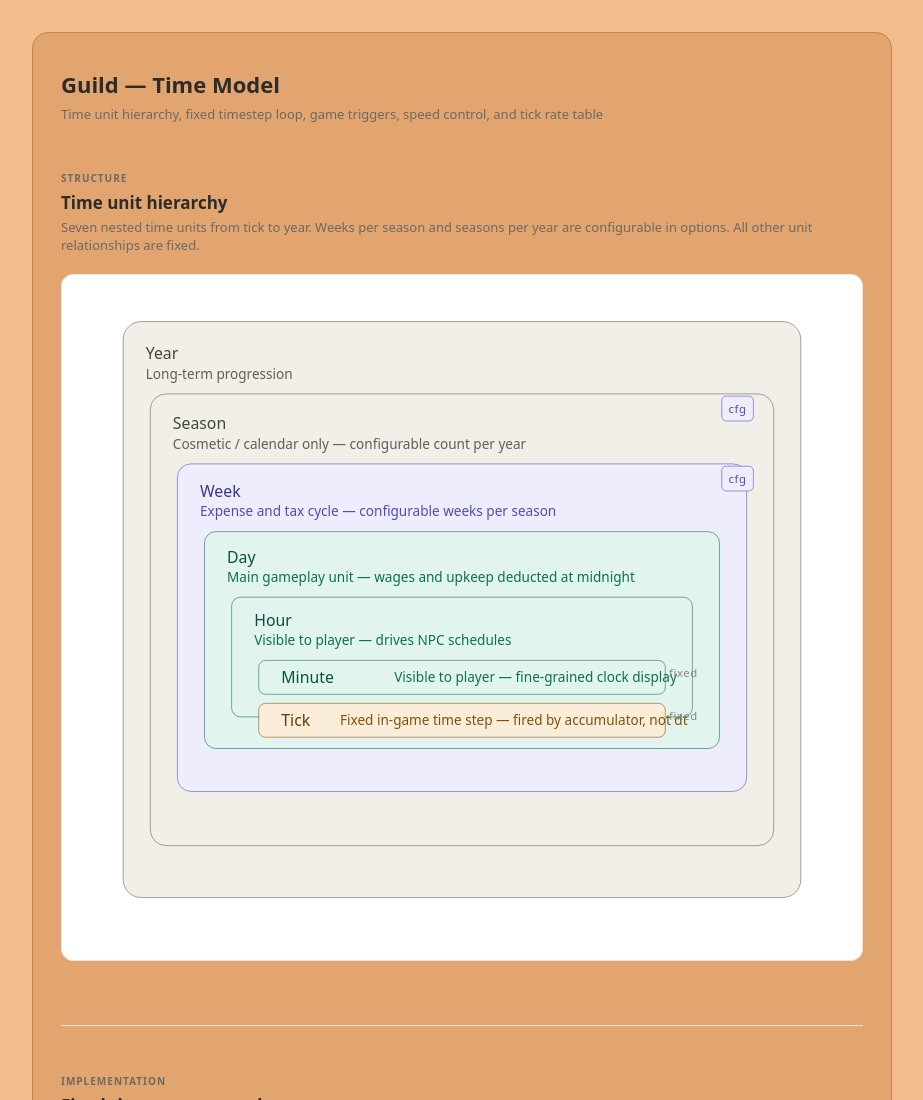
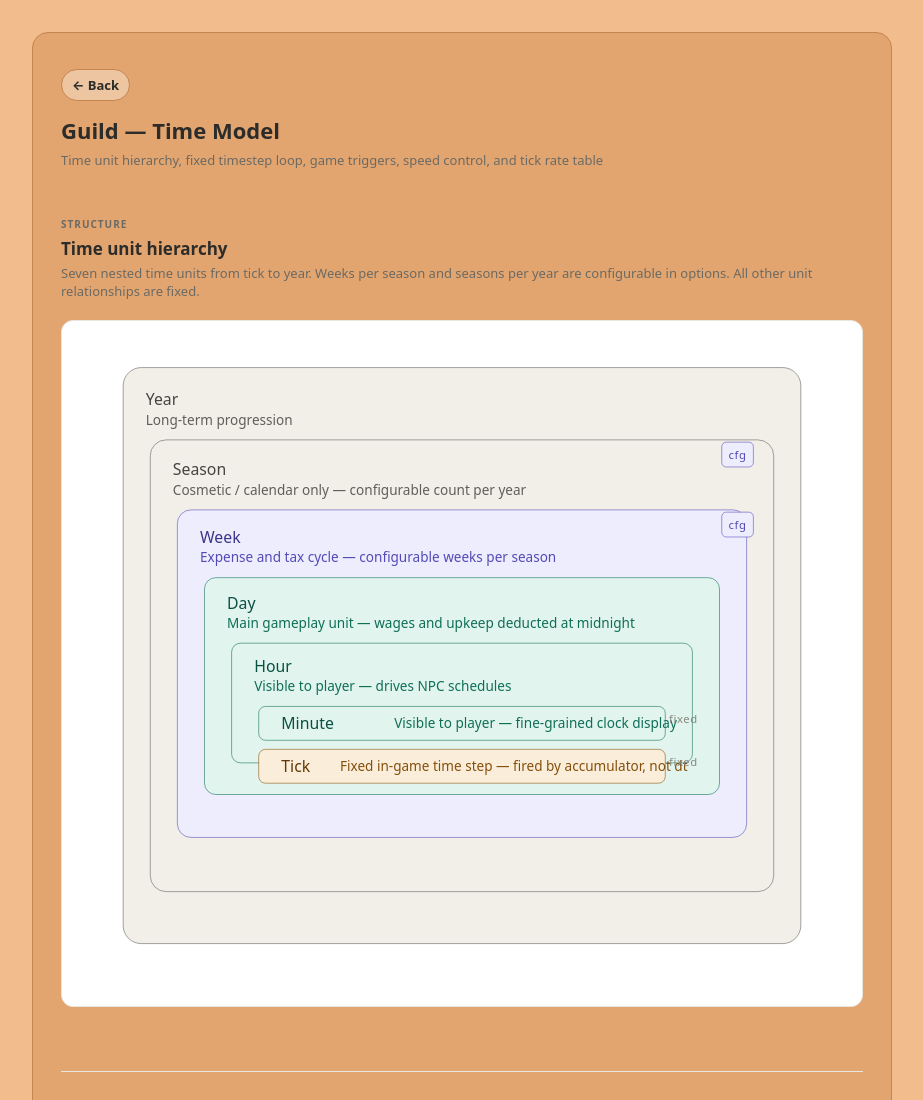
Before and after one commit to bigdogco/guilds-of-the-crown, a plain HTML site: page design/guild_time_model.html in a window 1280 px wide. Shown: the top 1100 px of the page, without its empty margins (178-1101 px from the left). Drawn offline with Linux system fonts and the light colour scheme.

Commit message:
+ back button

```diff
--- a/assets/theme.css
+++ b/assets/theme.css
@@ -20,3 +20,21 @@ body {
 
 a { color: var(--link); }
 a:hover { text-decoration: underline; }
+
+.back-link {
+  display: inline-block;
+  margin: 0 0 14px 0;
+  padding: 6px 10px;
+  border: 1px solid var(--border);
+  border-radius: 999px;
+  background: rgba(255, 255, 255, 0.35);
+  color: var(--text);
+  text-decoration: none;
+  font-size: 13px;
+  font-weight: 650;
+}
+
+.back-link:hover {
+  background: rgba(255, 255, 255, 0.6);
+  text-decoration: none;
+}
--- a/design/guild_time_model.html
+++ b/design/guild_time_model.html
@@ -91,7 +91,7 @@
 </head>
 <body>
   <main class="page">
-
+<a class="back-link" href="../index.html">← Back</a>
   <h1>Guild — Time Model</h1>
   <p class="subtitle">Time unit hierarchy, fixed timestep loop, game triggers, speed control, and tick rate table</p>
 
```
Also changed, not shown: design/guild_economic_loop.html (+1 -0 lines), design/guild_economic_loop_detailed.html (+1 -1 lines).
